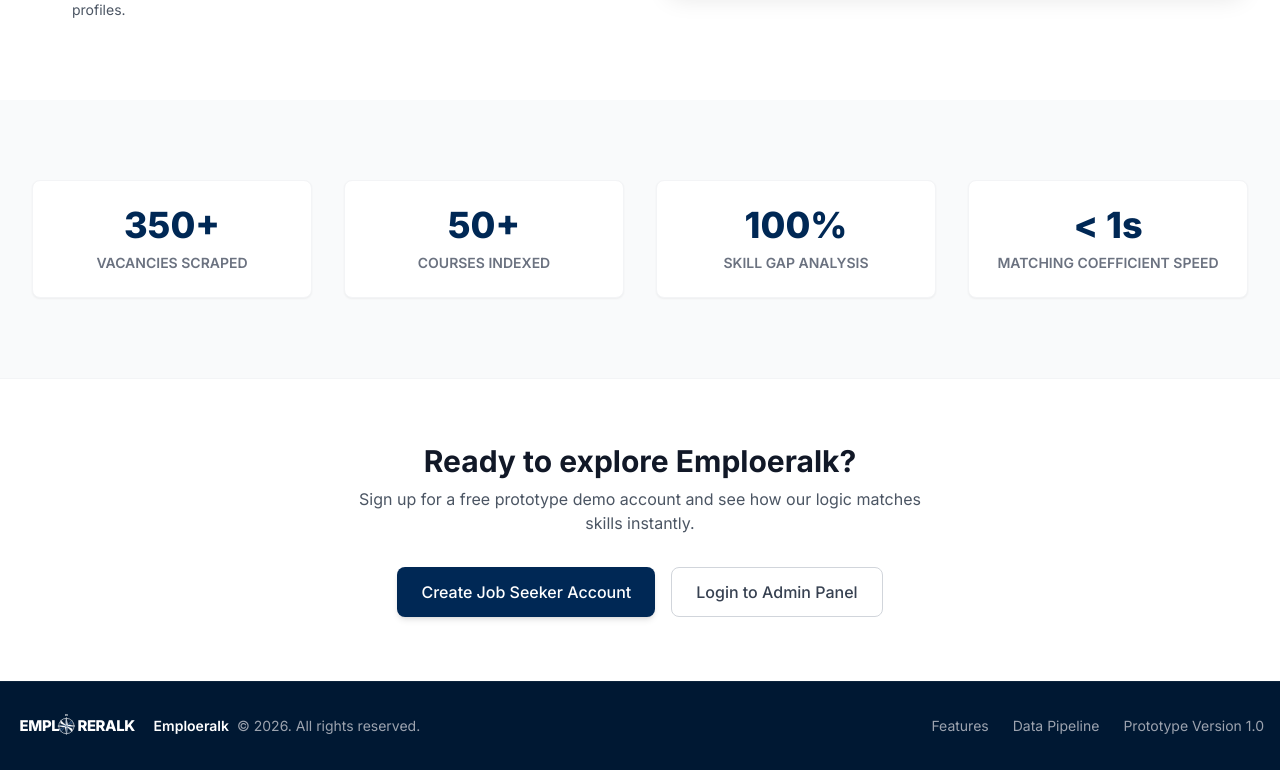
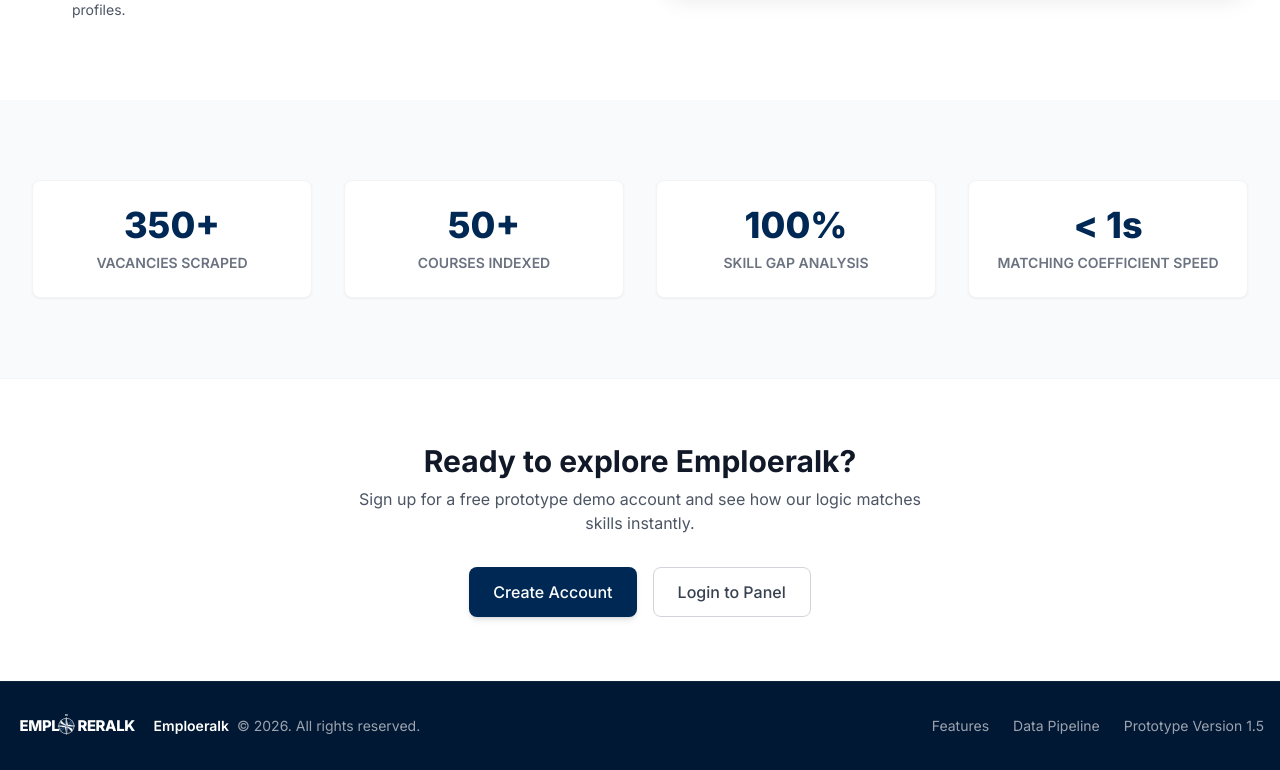
Before and after one commit to Sumudu01/J26-DS-304, a React (Vite) app in the folder Demo/frontend/: page / in a window 1280 px wide. Shown: the part 1721-2491 px from the top of the page. Built offline with nearby package versions, Linux system fonts and the light colour scheme.

Commit message:
prototype:v1.5

```diff
--- a/Demo/frontend/src/components/LandingPage.jsx
+++ b/Demo/frontend/src/components/LandingPage.jsx
@@ -244,13 +244,13 @@ function LandingPage({ onNavigate, user, onLogout }) {
             onClick={() => onNavigate('signup')}
             className="px-6 py-3 bg-brand text-white font-medium rounded-lg hover:bg-brand-light transition-all shadow-md"
           >
-            Create Job Seeker Account
+            Create Account
           </button>
           <button
             onClick={() => onNavigate('login')}
             className="px-6 py-3 border border-gray-300 font-medium rounded-lg hover:bg-gray-50 transition-all text-gray-700"
           >
-            Login to Admin Panel
+            Login to Panel
           </button>
         </div>
       </section>
@@ -266,7 +266,7 @@ function LandingPage({ onNavigate, user, onLogout }) {
           <div className="flex space-x-6 mt-4 md:mt-0">
             <a href="#features" className="hover:text-white transition-colors">Features</a>
             <a href="#data-sources" className="hover:text-white transition-colors">Data Pipeline</a>
-            <span>Prototype Version 1.0</span>
+            <span>Prototype Version 1.5</span>
           </div>
         </div>
       </footer>
```
